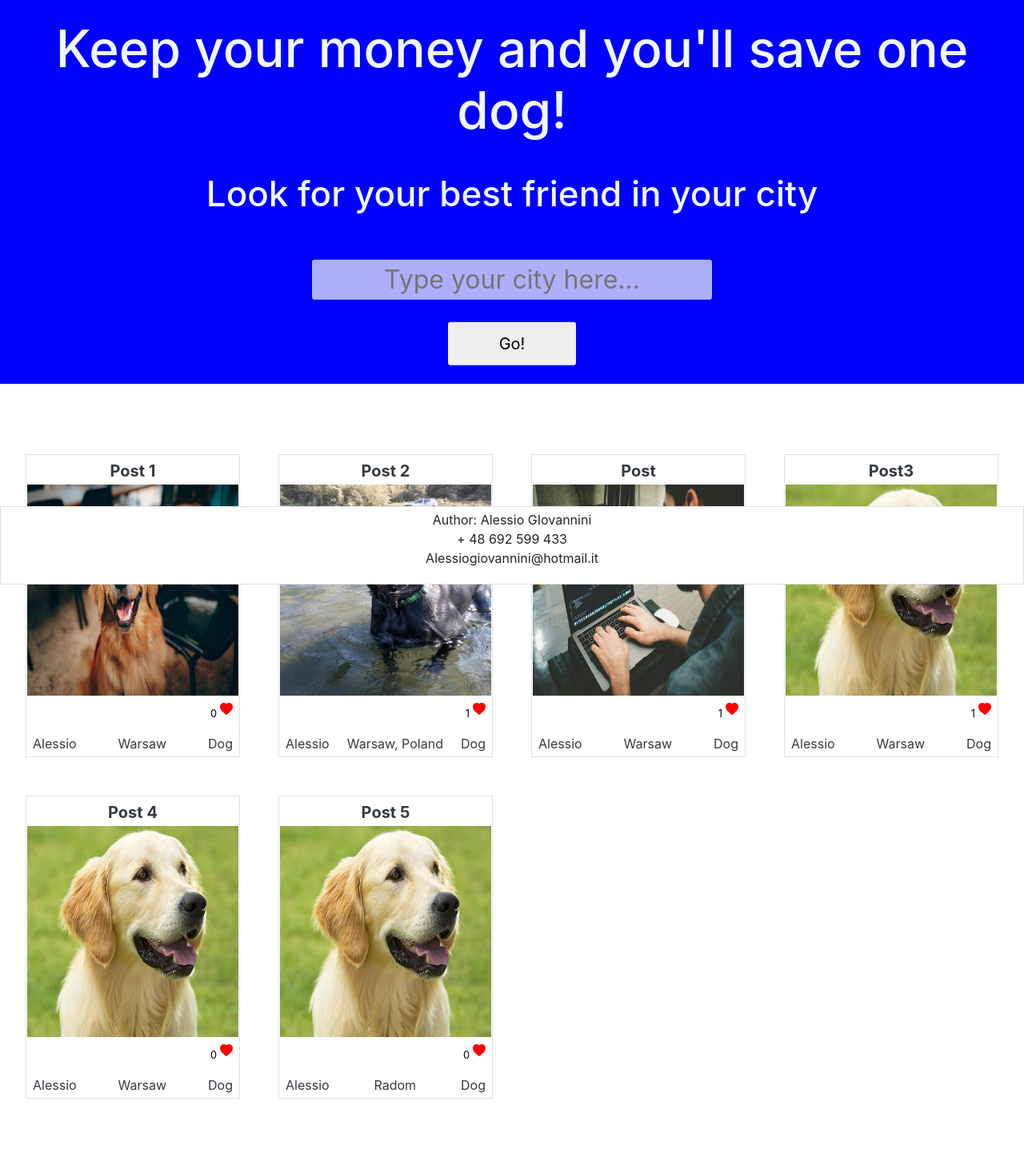
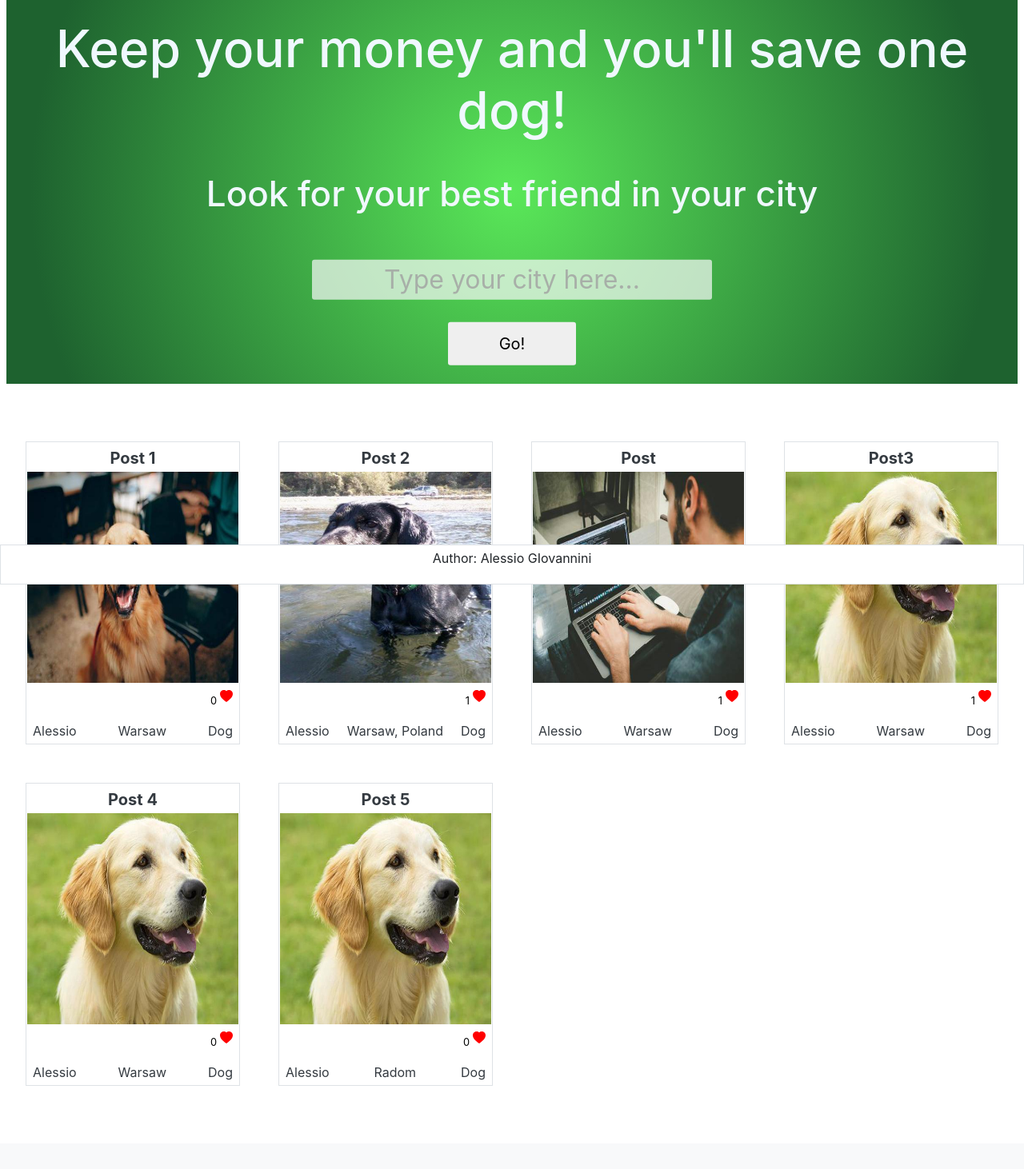
Before and after one commit to alessio982019/Flask--Pet-webapp, a Flask app: template main/templates/main.html in a window 1280 px wide. Shown: the part 69-1531 px from the top of the page at 80% size. After the commit the page ends 1427 px from the top, so only its background shows below. Run offline with Flask 2, Linux system fonts and the light colour scheme; the template is opened without the code that fills it: values that come from a table or form of the project are taken from there, others are empty; data comes from the database, SQL or seed files in the repository; some libraries are stand-ins or nearby versions.

Commit message:
Changed intro container

```diff
--- a/main/static/CSS/style.css
+++ b/main/static/CSS/style.css
@@ -1,7 +1,8 @@
 #intro-container{
     width: 100%;
     height: 60vh;
-    background-color: blue;
+    background: rgb(90,232,89);
+background: radial-gradient(circle, rgba(90,232,89,1) 0%, rgba(30,98,47,1) 89%);
     text-align: center;
     position: relative;
 }
@@ -40,7 +41,18 @@
     text-align: center;
     color: white;
 }
+#intro-container input::placeholder { /* Chrome, Firefox, Opera, Safari 10.1+ */
+    color: rgb(161, 161, 161);
+    opacity: .8; /* Firefox */
+  }
 
+  #intro-container input:-ms-input-placeholder { /* Internet Explorer 10-11 */
+    color: red;
+  }
+
+  #intro-container input::-ms-input-placeholder { /* Microsoft Edge */
+    color: red;
+  }
 #intro-container button{
     margin-top: 1.75rem;
     padding: .75rem 4rem;
--- a/main/templates/layout.html
+++ b/main/templates/layout.html
@@ -92,24 +92,7 @@
 
     </nav>
 
-    <div  id='intro-container'>
-      <div id="intro-text-container">
 
-        <h3>Keep your money and you'll save one dog! </h3>
-
-        <h1>Look for your best friend in your city </h1>
-        <div class="container-fluid">
-          <input type="text" placeholder="Type your city here...">
-        </div>
-
-        <button>Go!</button>
-
-      </div>
-
-
-
-
-    </div>
 
 
 
@@ -156,7 +139,7 @@
 <div class="row d-flex justify-content-center px-2">
 
   <!-- <div class="col-xl-2 col-lg-2 col-md-2 col-sm-1"></div> -->
-  <div id ="main_container" class="col-12 py-5  px-2 my-3 main-content-container" >
+  <div id ="main_container" class="col-12   px-2  main-content-container" >
         {% block content %}
 
 
@@ -182,7 +165,7 @@
 <footer>
 <div class="row justify-content-center fixed-bottom bg-white border border-top py-1">
 <div class="col-8 text-center">
-  <p>Author:   Alessio GIovannini <br>+ 48 692 599 433<br> Alessiogiovannini@hotmail.it </p>
+  <p>Author:   Alessio GIovannini </p>
 </div>
 
 
--- a/main/templates/main.html
+++ b/main/templates/main.html
@@ -1,6 +1,23 @@
 {% extends "layout.html" %}
 {% block content %}
+<div  id='intro-container'>
+    <div id="intro-text-container">
 
+      <h3>Keep your money and you'll save one dog! </h3>
+
+      <h1>Look for your best friend in your city </h1>
+      <div class="container-fluid">
+        <input type="text" placeholder="Type your city here...">
+      </div>
+
+      <button>Go!</button>
+
+    </div>
+
+
+
+
+  </div>
 <div class="container-fluid ">
 
 
@@ -57,7 +74,7 @@
 </div>
 
 
-<div class="row">
+<div class="row py-5">
 
 
     {% for post in posts %}
```
Also changed, not shown: main/templates/home.html (deleted, +0 -103 lines), 1 other file.
